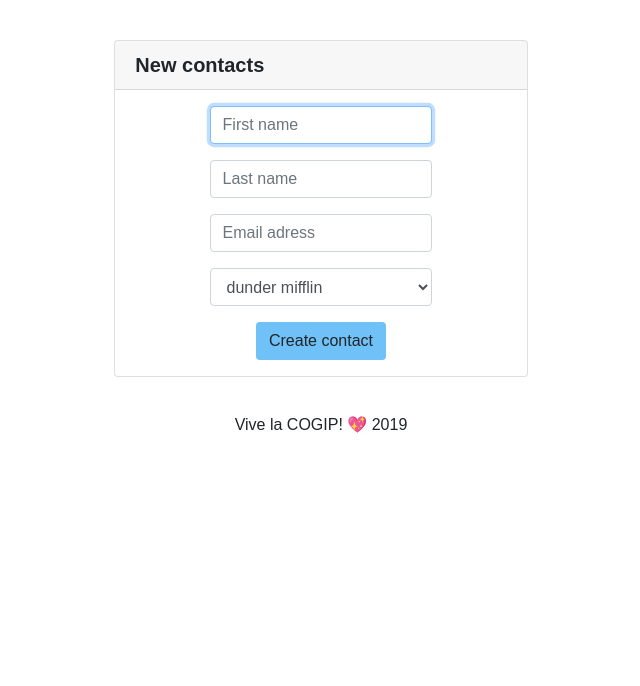
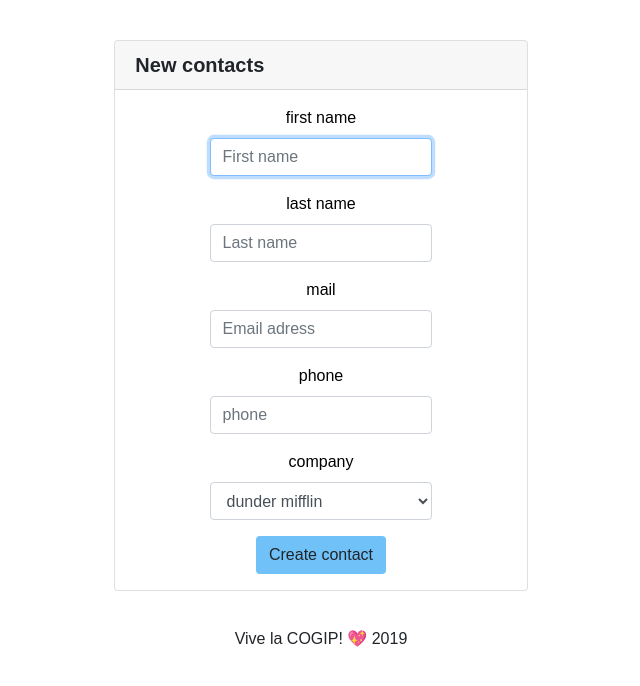
Before and after one commit to notfrancoistm/COGIP-App, a PHP site: page /contacts-create in a window 1280 px wide. Shown: the part 80-766 px from the top of the page, without its empty margins (319-959 px from the left). Run offline with PHP 8.4, Linux system fonts and the light colour scheme; a user stored in the database is signed in; data comes from the database, SQL or seed files in the repository; data that the repository does not hold is empty; some web fonts are replaced.

Commit message:
create contacts

```diff
--- a/controller/contacts-create-ctrl.php
+++ b/controller/contacts-create-ctrl.php
@@ -1,5 +1,28 @@
 <?php
 require 'model/contacts-create-mdl.php';
+
+// get previous data to display on the inputs values
 $companies_data = get_many_companies();
+
+// assign user value form the form else use the previous data from the db
+$first_name = $_POST['first_name'] ?? '';
+$last_name = $_POST['last_name'] ?? '';
+$email = $_POST['email'] ?? '';
+$contact_company = $_POST['company'] ?? '';
+$phone = $_POST['phone'] ?? '';
+
+// validate inputs
+$first_name__val = string_validation($first_name);
+$last_name__val = string_validation($last_name);
+$email__val = email_validation($email);
+$contact_company__val = id_validation($contact_company);
+$phone__val = phone_validation($phone);
+$submit = isset($_POST['submit']);
+
+// if all is valide update db
+if ($first_name__val AND $last_name__val AND $email__val AND $contact_company__val AND $phone__val AND $submit) {
+   create_contact ($first_name, $last_name, $email, $contact_company, $phone);
+}
+
 require 'view/contacts-create-view.php';
 ?>
--- a/view/contacts-create-view.php
+++ b/view/contacts-create-view.php
@@ -1,3 +1,13 @@
+<?php
+// dump($contact);
+// // dump($companies_data[0]);
+// dump($first_name__val);
+// dump($last_name__val);
+// dump($email__val);
+// dump($contact_company__val);
+// dump($phone__val);
+// dump($submit);
+?>
 <div class="globalelement row justify-content-center">
     <div class="card text-center col-md-4">
         <h5 class="row card-header">
@@ -8,22 +18,31 @@
             <div class="row justify-content-center">
 
                 <div class="form-group col-md-8">
-                    <input class="form-control" name="first_name" id="first_name" type="text" placeholder="First name" required autofocus>
+                    <label for="first_name">first name</label>
+                    <input class="form-control" name="first_name" value="<?=$first_name?>" id="first_name" type="text" placeholder="First name" required autofocus>
                 </div>
 
                 <div class="form-group col-md-8">
-                    <input class="form-control" name="last_name" id="last_name" type="text" placeholder="Last name" required>
+                    <label for="last_name">last name</label>
+                    <input class="form-control" name="last_name" value="<?=$last_name?>" id="last_name" type="text" placeholder="Last name" required>
                 </div>
 
                 <div class="form-group col-md-8">
-                    <input class="form-control" name="email" id="email" type="text" placeholder="Email adress" required>
+                    <label for="email">mail</label>
+                    <input class="form-control" name="email" value="<?=$email?>" id="email" type="text" placeholder="Email adress" required>
                 </div>
 
                 <div class="form-group col-md-8">
+                    <label for="phone">phone</label>
+                    <input class="form-control" name="phone" value="<?=$phone?>" id="phone" type="tel" placeholder="phone" required>
+                </div>
+
+                <div class="form-group col-md-8">
+                    <label for="company">company</label>
                     <select class="form-control" name="company" id="company" required>
-                        <?php foreach($companies_data as $company) : ?>
-                            <option value="<?=$company['company_id']?>" <?=is_selected($contact_company, $company['company_id'])?> ><?=$company['company_name']?></option>
-                        <?php endforeach ?>
+                    <?php foreach($companies_data as $company) : ?>
+                        <option value="<?=$company['company_id']?>"><?=$company['company_name']?></option>
+                    <?php endforeach ?>
                     </select>
                 </div>
             </div>
```
